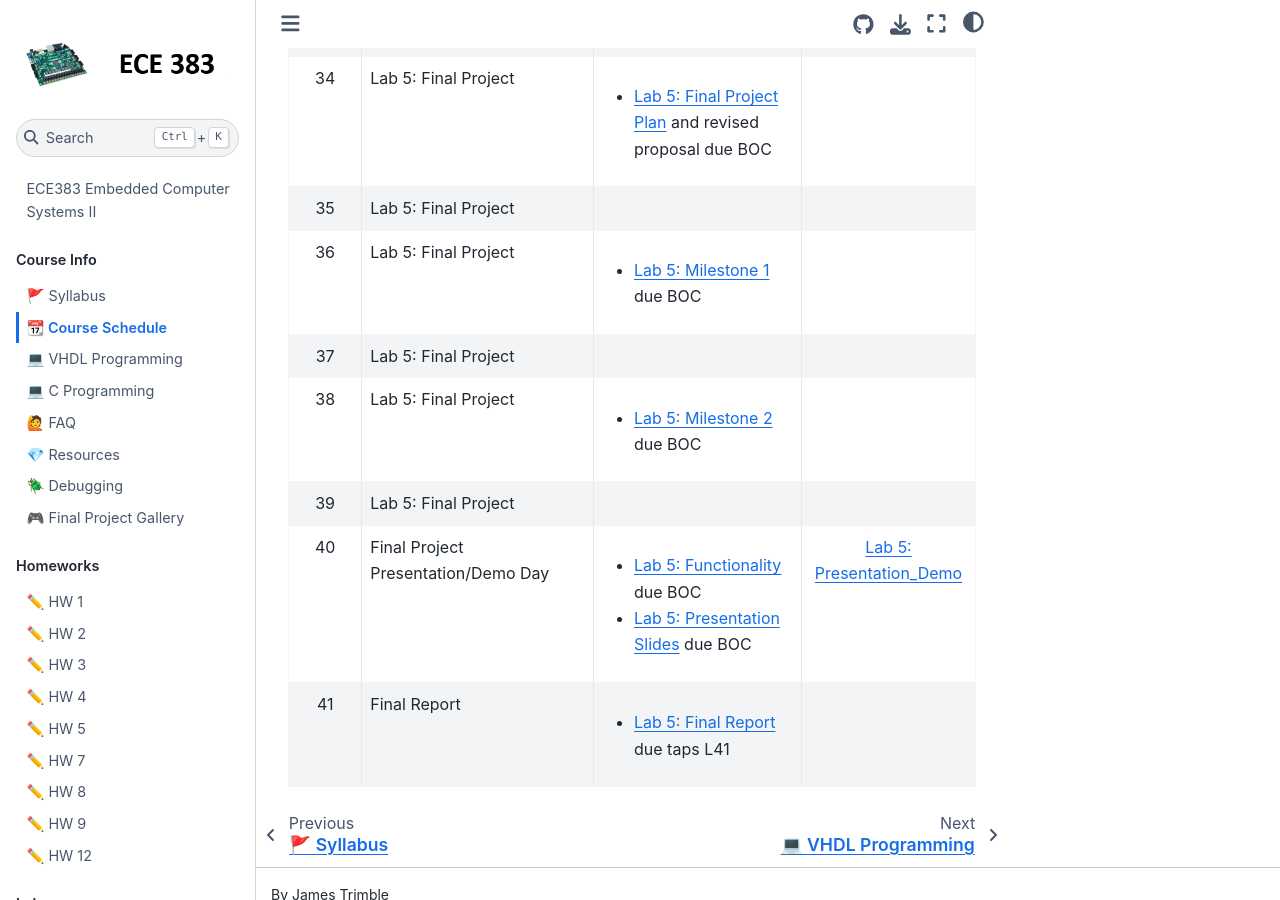
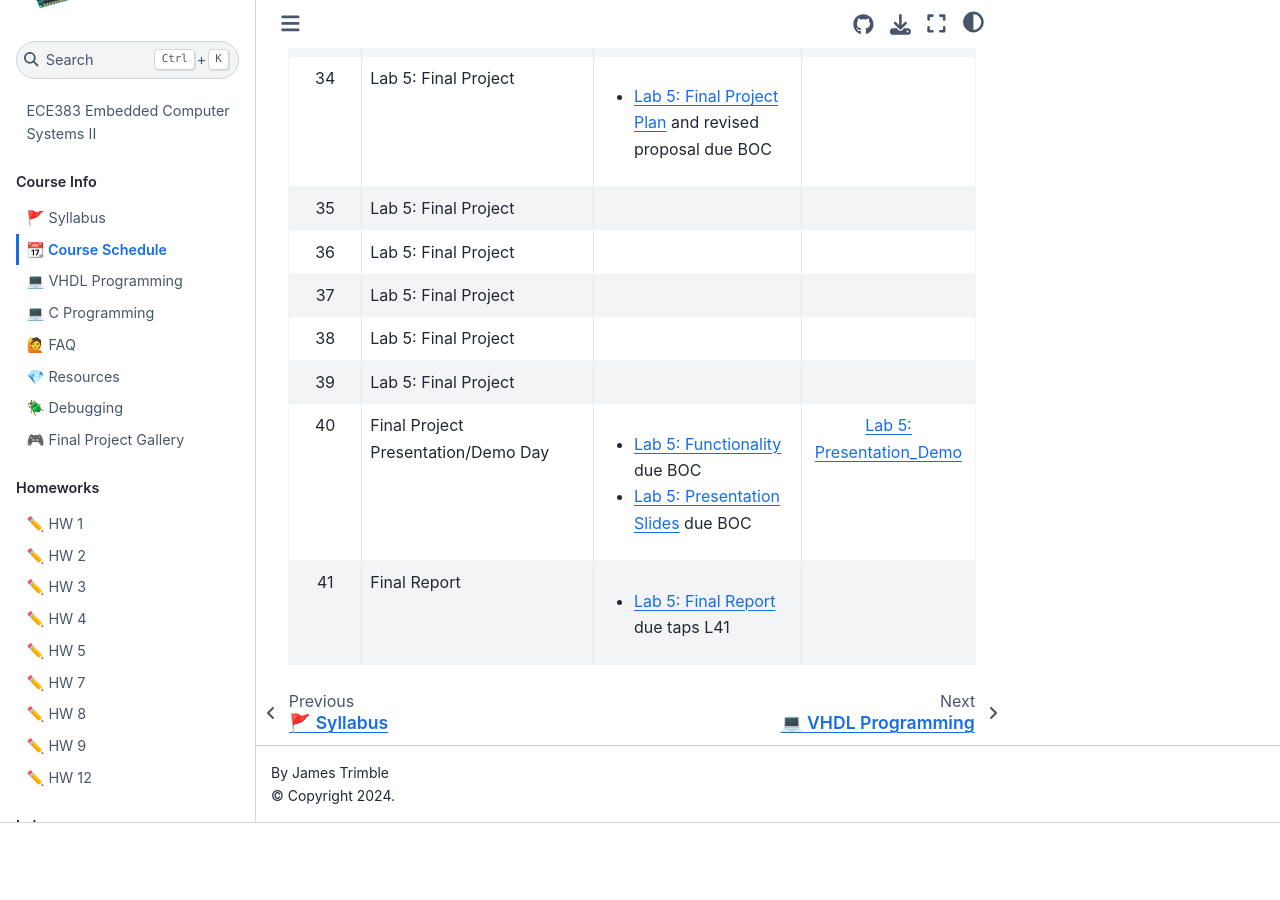
Before and after one commit to USAFA-ECE/ece383, a Jupyter Book: the page built from book/schedule.md, in a window 1280 px wide and 900 px high, scrolled down 4526 px. Built offline with Jupyter Book 1.0.4 settings and Sphinx 7.4.7 and the Sphinx Book theme 1.1.4, drawn with Linux system fonts in a browser that asks for light colours; pages that are not in the unit, such as notebooks, are missing from menus; after the commit the page ends 5349 px from its top, so only the background shows below that.

Commit message:
Update schedule.md

```diff
--- a/book/schedule.md
+++ b/book/schedule.md
@@ -41,10 +41,10 @@ This schedule is subject to change as appropriate.
 | 32     | GR2  |   GR2                   | GR2  |
 | 33     | [Lab 5: Final Project](Assignments/project.md)          | <ul><li>[Lab4](Assignments/lab4.md) due BOC </li></ul>|     |
 | 34     | Lab 5: Final Project             |  <ul><li>[Lab 5: Final Project Plan](Assignments/project.md) and revised proposal due BOC    </li></ul>      |           |
-| 35     | Lab 5: Final Project             |                      |                                  |
-| 36     | Lab 5: Final Project             |  <ul><li>[Lab 5: Milestone 1](Assignments/project.md) due BOC    </li></ul>                    |                   |
+| 35     | Lab 5: Final Project             |                      |                                 |
+| 36     | Lab 5: Final Project             |                      |                                 |
 | 37     | Lab 5: Final Project             |                      |                                 |
-| 38     | Lab 5: Final Project             |  <ul><li>[Lab 5: Milestone 2](Assignments/project.md) due BOC    </li></ul>                    |                   |
-| 39     | Lab 5: Final Project             |                      |                                  |
+| 38     | Lab 5: Final Project             |                      |                                 |
+| 39     | Lab 5: Final Project             |                      |                                 |
 | 40     | Final Project Presentation/Demo Day  | <ul><li>[Lab 5: Functionality](Assignments/project.md) due BOC </li><li> [Lab 5: Presentation Slides](Assignments/project.md) due BOC  </li></ul>                    |  [Lab 5: Presentation_Demo](Assignments/project.md)  |
 | 41     | Final Report                     | <ul><li> [Lab 5: Final Report](Assignments/project.md)    due taps L41 </li></ul> |         |
```
